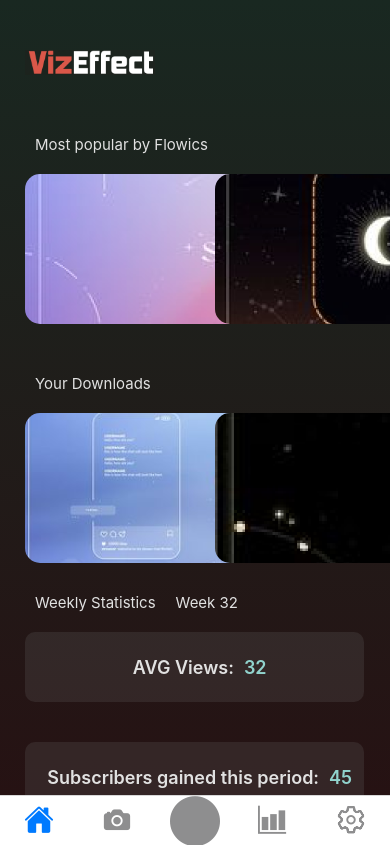
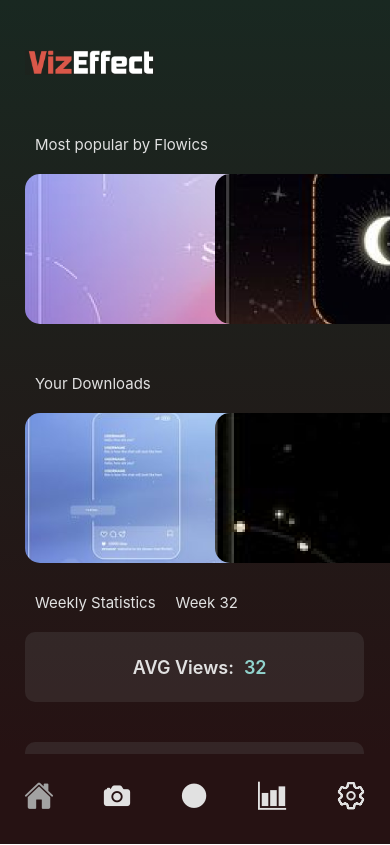
Before and after one commit to Benmah2/VizEffect, a React Native app in the folder VizEffectMobile/: screen /Landing in a window 390 px wide. Built offline with nearby package versions, Linux system fonts and the light colour scheme.

Commit message:
Ferdig bottom nac

```diff
--- a/VizEffectMobile/App.js
+++ b/VizEffectMobile/App.js
@@ -4,14 +4,14 @@ import {NavigationContainer} from '@react-navigation/native';
 import {createNativeStackNavigator} from "@react-navigation/native-stack";
 import LandingScreen from "./pages/LandingScreen";
 import {createBottomTabNavigator} from "@react-navigation/bottom-tabs";
-import Auth from "./Auth"
+import TabNavigation from "./components/TabNavigation"
 
 const Stack = createNativeStackNavigator();
 const Tab = createBottomTabNavigator();
 
 export default function App() {
   return (
-      <Auth />
+      <TabNavigation />
       /*<NavigationContainer>
           <Stack.Navigator screenOptions={{headerShown: false}}>
               <Stack.Screen
--- a/VizEffectMobile/Auth.js
+++ /dev/null
@@ -1,89 +0,0 @@
-import LoginScreen from "./pages/LoginScreen";
-import LandingScreen from "./pages/LandingScreen";
-import {NavigationContainer} from "@react-navigation/native";
-import {createNativeStackNavigator} from "@react-navigation/native-stack";
-import {createBottomTabNavigator} from "@react-navigation/bottom-tabs";
-import Ionicons from "react-native-vector-icons/Ionicons";
-import ChoosePlatform from "./pages/ChoosePlatform";
-import Fontina from "react-native-vector-icons/Fontisto";
-
-const Stack = createNativeStackNavigator();
-const Tab = createBottomTabNavigator();
-
-function Home() {
-    return (
-        <Tab.Navigator
-        initialRouteName="Home"
-        screenOptions={{
-            headerShown: false,
-            tabBarShowLabel: false,
-            activeTintColor: "black",
-            inactiveTintColor: "#E1E1E1",
-            backgroundColor: "#3d0909"
-        }}
-        >
-         <Tab.Screen
-             name="Home"
-             component={LandingScreen}
-             options={{tabBarIcon: ({size, color}) => (
-                    <Ionicons name="home" size={30} color={color} />
-                 )
-                 }}
-         />
-            <Tab.Screen
-                name="Studio"
-                component={ChoosePlatform}
-                options={{tabBarIcon: ({size, color}) => (
-                        <Ionicons name="ios-camera" size={30} color={color} />
-                    )
-                }}
-            />
-            <Tab.Screen
-                 name="Record"
-                 component={LoginScreen}
-                 options={{
-                     tabBarIcon: ({size, color}) => (
-                         <Fontina name="record" size={50} color={color}/>
-                     )
-                 }}
-            />
-            <Tab.Screen
-                name="Stats"
-                component={ChoosePlatform}
-                options={{
-                    tabBarIcon: ({size, color}) => (
-                        <Ionicons name="bar-chart-sharp" size={30} color={color}/>
-                    )
-                }}
-            />
-            <Tab.Screen
-                name="Settings"
-                component={ChoosePlatform}
-                options={{
-                    tabBarIcon: ({size, color}) => (
-                        <Ionicons name="ios-settings-outline" size={30} color={color}/>
-                    )
-                }}
-            />
-        </Tab.Navigator>
-    );
-}
-
-function Auth(props) {
-    return (
-        <NavigationContainer>
-            <Stack.Navigator screenOptions={{headerShown: false}}>
-                <Stack.Screen
-                    name="Login"
-                    component={LoginScreen}
-                />
-                <Stack.Screen
-                    name="Landing"
-                    component={Home}
-                />
-            </Stack.Navigator>
-        </NavigationContainer>
-        );
-}
-
-export default Auth;
--- /dev/null
+++ b/VizEffectMobile/components/TabNavigation.js
@@ -0,0 +1,133 @@
+import React from 'react';
+import { View, StyleSheet } from 'react-native';
+import { NavigationContainer } from '@react-navigation/native';
+import { createNativeStackNavigator } from '@react-navigation/native-stack';
+import { createBottomTabNavigator } from '@react-navigation/bottom-tabs';
+import Ionicons from 'react-native-vector-icons/Ionicons';
+import ChoosePlatform from '../pages/ChoosePlatform';
+import LoginScreen from "../pages/LoginScreen";
+import LandingScreen from "../pages/LandingScreen";
+import {LinearGradient} from "expo-linear-gradient";
+
+const Stack = createNativeStackNavigator();
+const Tab = createBottomTabNavigator();
+
+function HomeScreen() {
+    return <LinearGradient colors={["#192821", "#261213"]} style={{height: "100%"}}><View style={styles.screenContainer} /></LinearGradient>;
+}
+
+function StudioScreen() {
+    return <LinearGradient colors={["#192821", "#261213"]} style={{height: "100%"}}><View style={styles.screenContainer} /></LinearGradient>;
+}
+
+function RecordScreen() {
+    return <LinearGradient colors={["#192821", "#261213"]} style={{height: "100%"}}><View style={styles.screenContainer} /></LinearGradient>;
+}
+
+function StatsScreen() {
+    return <LinearGradient colors={["#192821", "#261213"]} style={{height: "100%"}}><View style={styles.screenContainer} /></LinearGradient>;
+}
+
+function SettingsScreen() {
+    return <LinearGradient colors={["#192821", "#261213"]} style={{height: "100%"}}><View style={styles.screenContainer} /></LinearGradient>;
+}
+
+function CustomTabBar({ state, descriptors, navigation }) {
+    const navigateToScreen = (routeName) => {
+        navigation.navigate(routeName);
+    };
+
+    return (
+        <View style={styles.tabBarContainer}>
+            {state.routes.map((route, index) => {
+                const { options } = descriptors[route.key];
+                const isFocused = state.index === index;
+
+                const onPress = () => {
+                    const event = navigation.emit({
+                        type: 'tabPress',
+                        target: route.key,
+                        canPreventDefault: true,
+                    });
+
+                    if (!isFocused && !event.defaultPrevented) {
+                        navigateToScreen(route.name);
+                    }
+                };
+
+                return (
+                    <Ionicons
+                        key={route.key}
+                        name={options.tabBarIconName}
+                        size={30}
+                        color={isFocused ? '#a2a2a2' : '#E1E1E1'}
+                        onPress={onPress}
+                        style={styles.tabBarIcon}
+                    />
+                );
+            })}
+        </View>
+    );
+}
+
+function TabNavigation() {
+    return (
+        <NavigationContainer>
+            <Stack.Navigator screenOptions={{ headerShown: false }}>
+                <Stack.Screen name="Login" component={LoginScreen} />
+                <Stack.Screen name="Landing">
+                    {() => (
+                        <Tab.Navigator
+                            tabBar={(props) => <CustomTabBar {...props} />}
+                            screenOptions={{ headerShown: false }}
+                        >
+                            <Tab.Screen
+                                name="Home"
+                                component={LandingScreen}
+                                options={{ tabBarIconName: 'home' }}
+                            />
+                            <Tab.Screen
+                                name="Studio"
+                                component={ChoosePlatform}
+                                options={{ tabBarIconName: 'ios-camera' }}
+                            />
+                            <Tab.Screen
+                                name="Record"
+                                component={RecordScreen}
+                                options={{ tabBarIconName: 'ios-ellipse-sharp' }}
+                            />
+                            <Tab.Screen
+                                name="Stats"
+                                component={StatsScreen}
+                                options={{ tabBarIconName: 'bar-chart-sharp' }}
+                            />
+                            <Tab.Screen
+                                name="Settings"
+                                component={SettingsScreen}
+                                options={{ tabBarIconName: 'ios-settings-outline' }}
+                            />
+                        </Tab.Navigator>
+                    )}
+                </Stack.Screen>
+            </Stack.Navigator>
+        </NavigationContainer>
+    );
+}
+
+const styles = StyleSheet.create({
+    screenContainer: {
+        flex: 1,
+    },
+    tabBarContainer: {
+        flexDirection: 'row',
+        justifyContent: 'space-around',
+        alignItems: 'center',
+        backgroundColor: "#261213",
+        height: 90,
+    },
+    tabBarIcon: {
+        marginBottom: 5,
+    },
+});
+
+export default TabNavigation;
--- a/VizEffectMobile/pages/LandingScreen.js
+++ b/VizEffectMobile/pages/LandingScreen.js
@@ -87,13 +87,14 @@ const LandingScreen = ({navigation}) => {
                     <Text style={styles.statsNumber}>45</Text>
                 </View>
 
-                <LinearGradient style={{marginBottom: 20, borderRadius: 10}} colors={["#EA7F74", "#D9574A"]}>
+                {/*<LinearGradient style={{marginBottom: 20, borderRadius: 10}} colors={["#EA7F74", "#D9574A"]}>
                     <TouchableOpacity style={styles.button} onPress={() => {
                         navigation.navigate("Login")
                     }}>
                         <Text style={{paddingRight: 5, color: "#E1E1E1", fontSize: 15, fontWeight: 700, textAlign: "center"}}>Sign Out</Text>
                     </TouchableOpacity>
-                </LinearGradient>
+                </LinearGradient>*/}
+
             </View>
         </LinearGradient>
     );
```
Also changed, not shown: VizEffectMobile/Navigation/MainContainer.js (deleted, +0 -15 lines).
